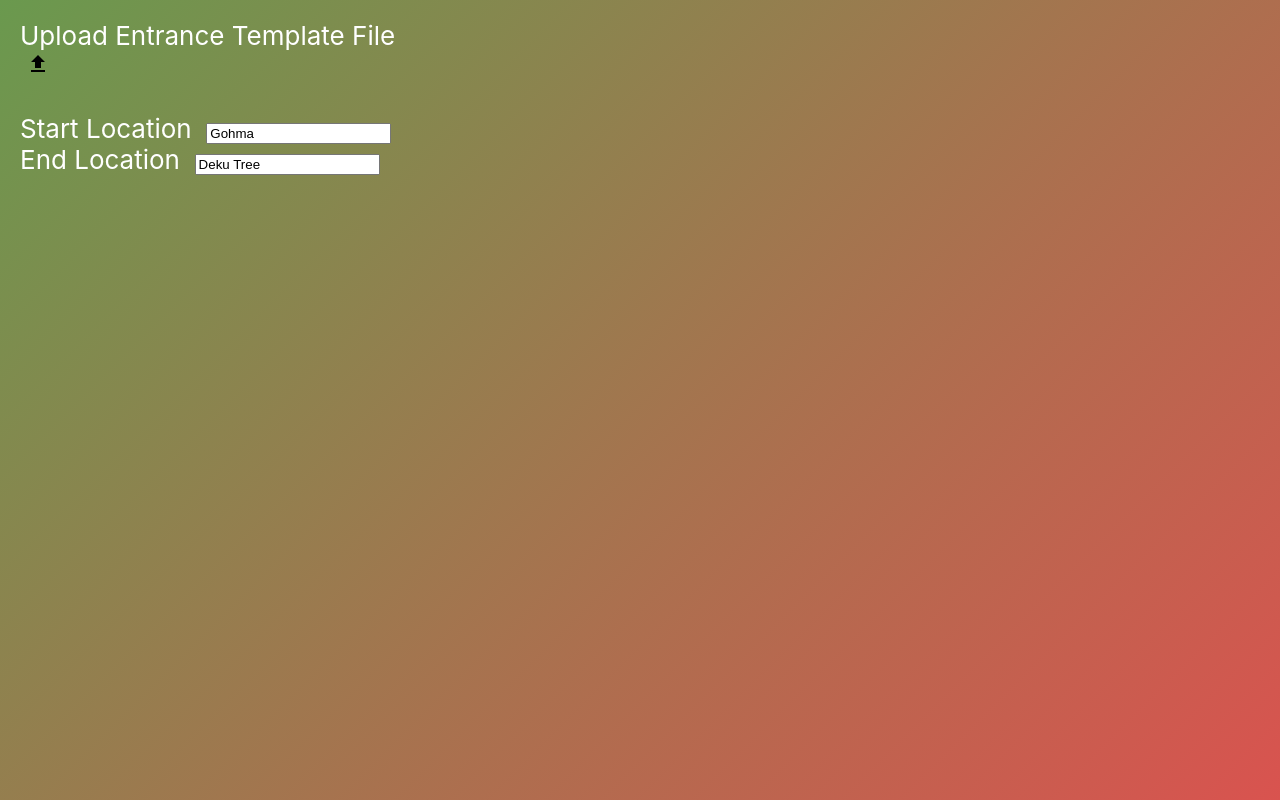
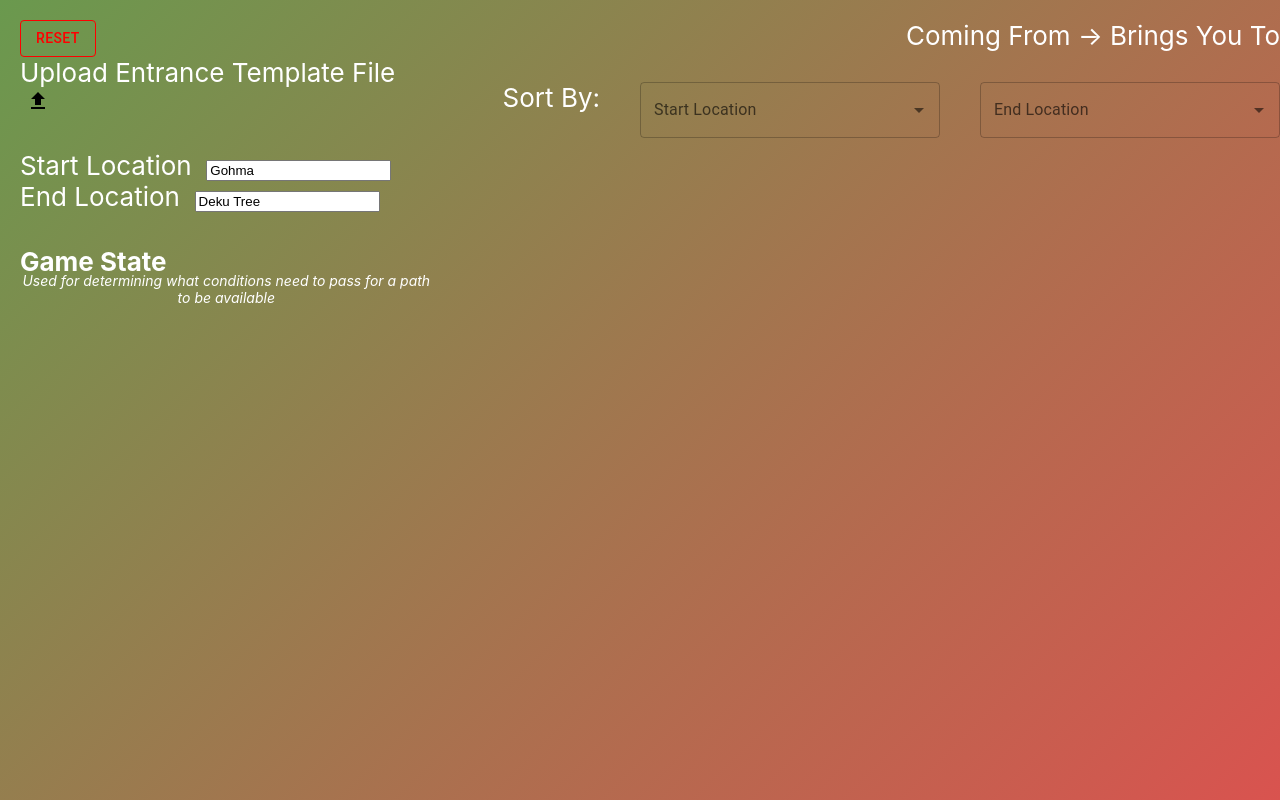
Before and after one commit to midnight-grind/EntranceTracker, a React (Create React App) app in the folder entrancetracker/: page / in a window 1280 px wide. Built offline with nearby package versions, Linux system fonts and the light colour scheme.

Commit message:
big update

```diff
--- a/entrancetracker/src/components/CSVReader.js
+++ b/entrancetracker/src/components/CSVReader.js
@@ -7,9 +7,11 @@ import RadioGroup from '@mui/material/RadioGroup';
 import FormControlLabel from '@mui/material/FormControlLabel';
 import FormControl from '@mui/material/FormControl';
 import FormLabel from '@mui/material/FormLabel';
+import Button from '@mui/material/Button';
 
 
 import UploadIcon from '@mui/icons-material/Upload'; // If using Material-UI icons
+import ComingFromBringsYouTo from './ComingFromBringsYouTo';
 
 function CSVReader()
 {
@@ -480,6 +482,19 @@ function CSVReader()
 		}
 	}
 
+	function reset()
+	{
+		setCsvData([]);
+		setStartLocation('Gohma');
+		setEndLocation('Deku Tree');
+		setLocations(new Map());
+		setLocationsObjects(new Map());
+		setShortest_path([]);
+		setConditions([]);
+		setFinalConditions({});
+		setShortestPathButtonVisible(false);
+	}
+
 
 
 	const fileInputRef = React.useRef();
@@ -489,8 +504,8 @@ function CSVReader()
 	};
 
 	return (
-		<div>
-			<div>
+		<div style={{ display: 'flex', justifyContent: 'space-between', alignItems: 'flex-start' }}>
+			<div style={{ flex: '1', marginRight: '20px' }}>
 				{/* Input for uploading CSV */}
 
 				<input
@@ -503,6 +518,11 @@ function CSVReader()
 					ref={fileInputRef}
 					style={{ display: 'none' }}
 				/>
+
+				<div style={{ textAlign: 'left'}}>
+					<Button variant="outlined" sx={{ color: 'red', borderColor: 'red' }} onClick={reset}>Reset</Button>
+				</div>
+
 
 				<div style={{ textAlign: 'left'}}>
 					Upload Entrance Template File<br></br>
@@ -532,22 +552,36 @@ function CSVReader()
 					<br/>
 					<div>
 						{shortestPathButtonVisible && (
-						<button onClick={handleClick}>Find Shortest Path</button>
+							<button onClick={handleClick}>Find Shortest Path</button>
 						)}
 					</div>
 				</div>
 
-				<br/><br/>
-				{/* <input type="file" accept=".csv" onChange={handleFileUpload} /> */}
-				<br/><br/>
-				{/* {testHtml()} */}
-				{/* {JSON.stringify(final_conditions)} */}
-				{display_conditions()}
-				<br></br>
+				<div>
+					{/* {JSON.stringify(final_conditions)} */}
+					<h4 style={{ textAlign: 'left' }}>Game State</h4>
+					<div style={{ fontSize: '14px', marginTop: '-40px', marginBottom: '50px' }}>
+						<em>Used for determining what conditions need to pass for a path to be available</em>
+					</div>
+				</div>
+
+				<div style={{ overflow: 'auto', maxHeight: '800px' }}>
+					{display_conditions()}
+				</div><br></br>
+
+
 			</div>
-			<div>
+
+
+
+			<div style={{ flex: '0 0 auto', textAlign: 'right', marginLeft: '50px'}}>
+				<ComingFromBringsYouTo locations={['1','e']}></ComingFromBringsYouTo><br></br>
+
 				{shortest_path}
 			</div>
+
+
+
 		</div>
 	);
 }
--- /dev/null
+++ b/entrancetracker/src/components/ComingFromBringsYouTo.js
@@ -0,0 +1,38 @@
+import React from "react";
+import './ComingFromBringsYouTo.css';
+import Autocomplete from '@mui/material/Autocomplete';
+import TextField from '@mui/material/TextField';
+
+function ComingFromBringsYouTo( {locations} )
+{
+    return (
+        <div>
+            Coming From &rarr; Brings You To
+            <br></br><br></br>
+            <div style={{display: 'inline-block'}}>
+                Sort By:
+
+            </div>
+
+            <div style={{display: 'inline-block', marginLeft: '40px'}}>
+                <Autocomplete
+                    disablePortal
+                    options={locations}
+                    sx={{ width: 300 }}
+                    renderInput={(params) => <TextField {...params} label="Start Location" />}
+                />
+            </div>
+
+            <div style={{display: 'inline-block', marginLeft: '40px'}}>
+                <Autocomplete
+                    disablePortal
+                    options={locations}
+                    sx={{ width: 300 }}
+                    renderInput={(params) => <TextField {...params} label="End Location" />}
+                />
+            </div>
+        </div>
+    );
+}
+
+export default ComingFromBringsYouTo;
```
Also changed, not shown: entrancetracker/src/components/ComingFromBringsYouTo.css (added).
